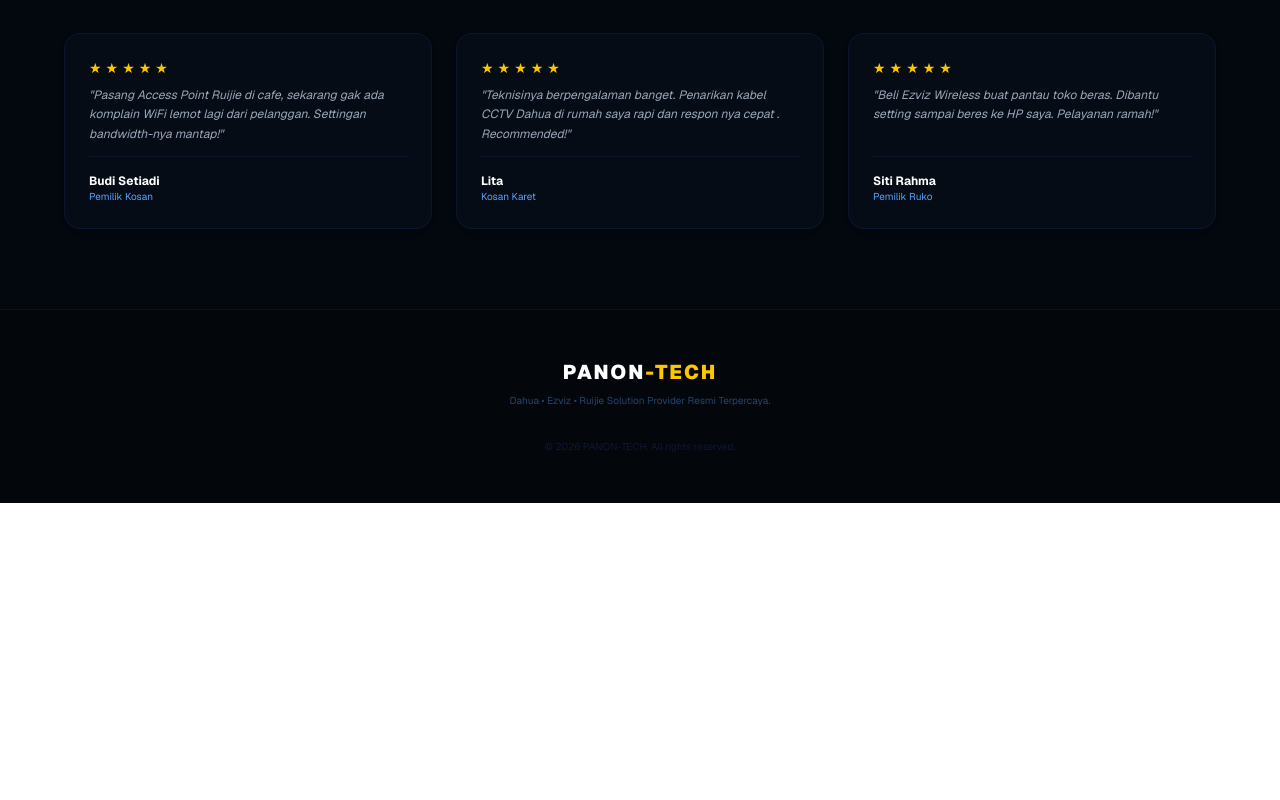
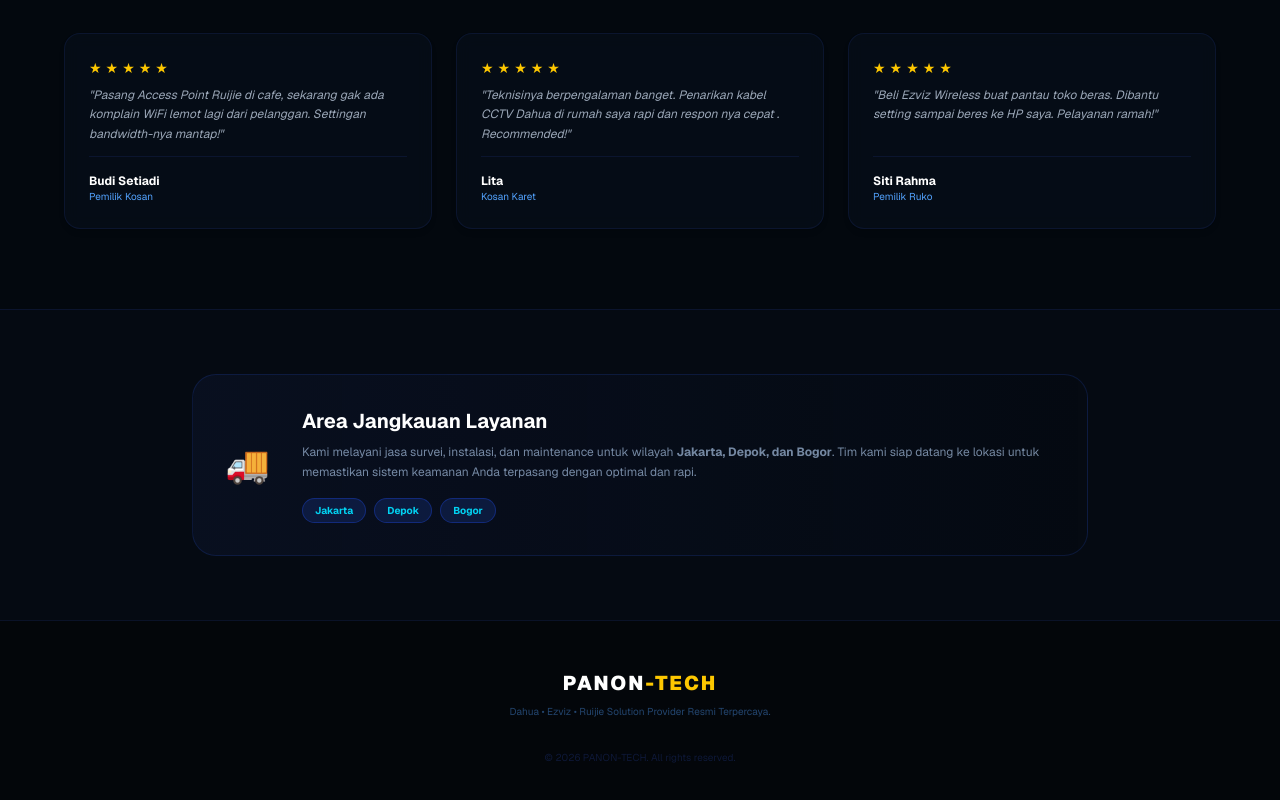
Before and after one commit to periyana/panon-tech, a Next.js app: page / in a window 1280 px wide. Shown: the part 1692-2492 px from the top of the page. Before the commit the page ends 2195 px from the top, so only its background shows below. Built offline with nearby package versions, Linux system fonts and the light colour scheme.

Commit message:
update: add area layanan

```diff
--- a/app/page.tsx
+++ b/app/page.tsx
@@ -53,7 +53,7 @@ export default function Home() {
 
   // Data Paket Terima Beres
   const packages = [
-    { name: "Paket 4 Kamera Dahua 2MP no audio", price: "Rp 3.700.000", feature: ["4x Kamera Dahua 4MP", "DVR 4 Channel", "Harddisk 1TB", "Kabel Coaxial 150M","PSU Dahua 4CH", "Gratis Jasa Pasang & Setting HP"] },
+    { name: "Paket 4 Kamera Dahua 2MP no audio", price: "Rp 3.700.000", feature: ["4x Kamera Dahua 2MP", "DVR 4 Channel", "Harddisk 1TB", "Kabel Coaxial 150M","PSU Dahua 4CH", "Gratis Jasa Pasang & Setting HP"] },
     { name: "Paket 8 Kamera Dahua 2MP Color non audio", price: "Rp 7.000.000", feature: ["8x Kamera Dahua 2MP Color", "DVR 8 Channel", "Harddisk 2TB", "Kabel RG59 200M","PSU dahua 8ch", "Gratis Jasa Pasang & Setting HP"] },
     { name: "Paket 8 Kamera Dahua 5MP Color non audio", price: "Rp 9.700.000", feature: ["8x Kamera Dahua 5MP Color", "DVR 8 Channel", "Harddisk 2TB", "Kabel RG59 200M","PSU dahua 8ch", "Gratis Jasa Pasang & Setting HP"] },
     { name: "Paket 16 Kamera Dahua 5MP Color non audio", price: "Rp 15.000.000", feature: ["16x Kamera Dahua 5MP Color", "DVR 16 Channel", "Harddisk 2TB", "Kabel RG59 300M","PSU dahua 16ch", "Gratis Jasa Pasang & Setting HP"] },
@@ -297,6 +297,26 @@ export default function Home() {
           </div>
         </div>
       </section>
+      {/* SECTION: AREA LAYANAN */}
+      <section className="py-16 px-6 relative z-10 border-t border-blue-950/40">
+        <div className="max-w-4xl mx-auto bg-gradient-to-r from-blue-950/20 to-transparent p-8 rounded-3xl border border-blue-900/30 flex flex-col md:flex-row items-center gap-8">
+          <div className="text-4xl">🚚</div>
+          <div>
+            <h2 className="text-xl font-bold text-white mb-2">Area Jangkauan Layanan</h2>
+            <p className="text-blue-200/60 text-xs leading-relaxed mb-4">
+              Kami melayani jasa survei, instalasi, dan maintenance untuk wilayah <strong>Jakarta, Depok, dan Bogor</strong>.
+              Tim kami siap datang ke lokasi untuk memastikan sistem keamanan Anda terpasang dengan optimal dan rapi.
+            </p>
+            <div className="flex gap-2">
+              {["Jakarta", "Depok", "Bogor"].map((city) => (
+                <span key={city} className="bg-blue-900/30 text-cyan-400 px-3 py-1 rounded-full text-[10px] font-bold border border-blue-800/50">
+                  {city}
+                </span>
+              ))}
+            </div>
+          </div>
+        </div>
+      </section>
 
       {/* FOOTER */}
       <footer className="bg-[#03060a] text-blue-500/50 py-12 px-6 text-center text-sm border-t border-blue-950/40 relative z-10">
```
